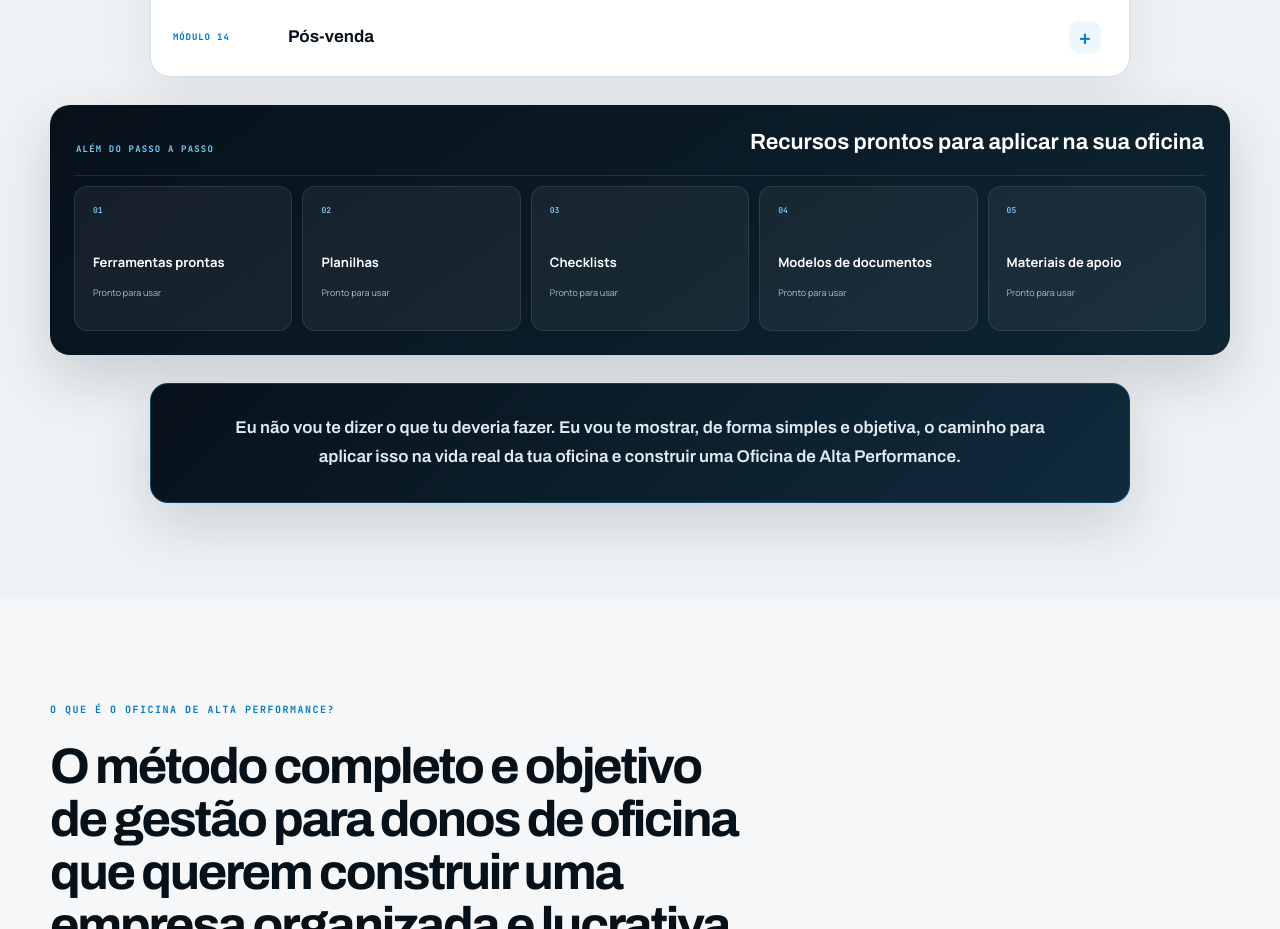
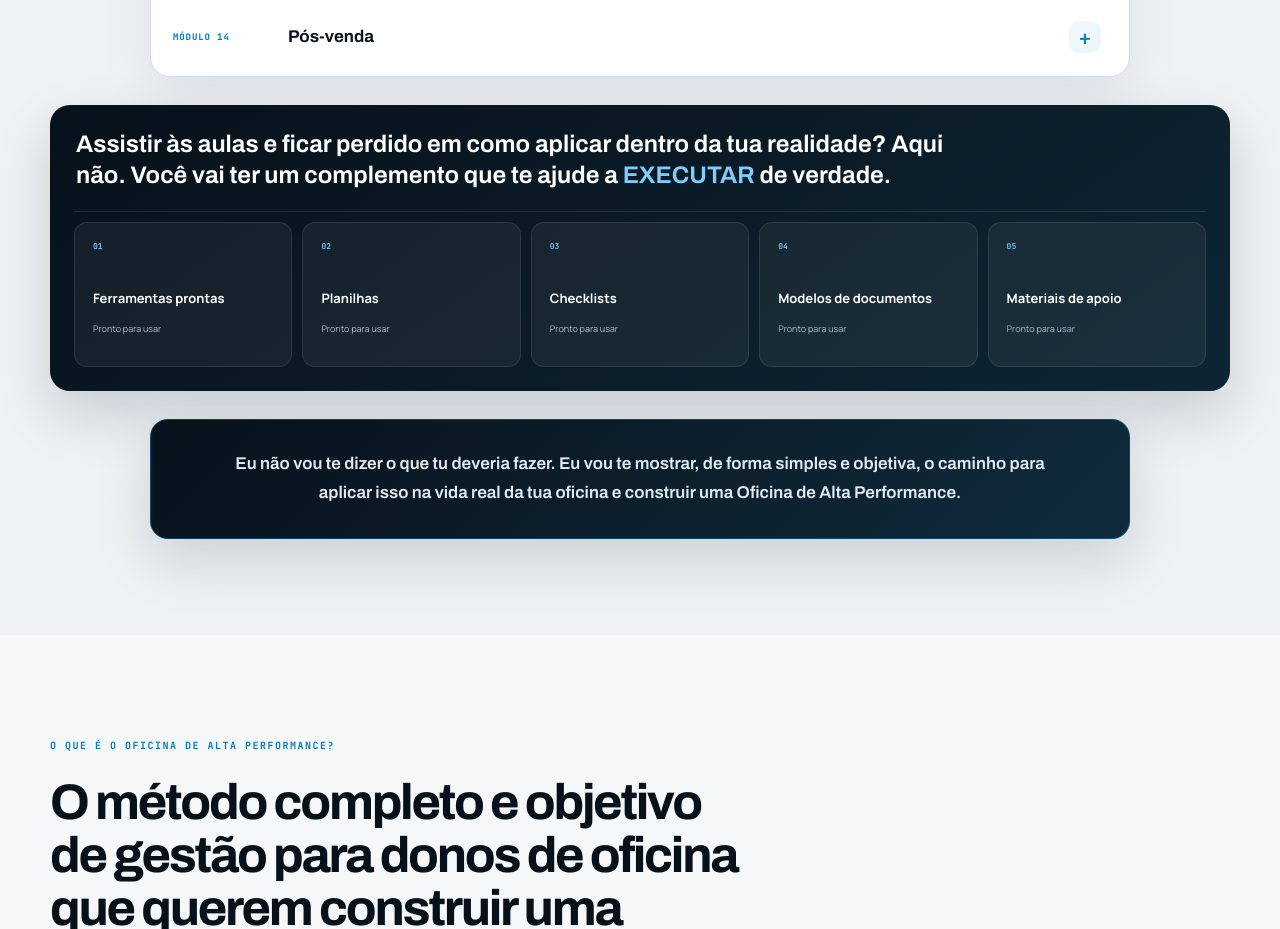
Before and after one commit to cezarhlima1/diegomensor, a Next.js app: page /oficinadealtaperformance in a window 1280 px wide. Shown: the part 5120-6049 px from the top of the page. Built offline with nearby package versions, Linux system fonts and the light colour scheme.

Commit message:
atualiza chamada dos materiais praticos

```diff
--- a/components/oficina-alta-performance/OficinaAltaPerformance.tsx
+++ b/components/oficina-alta-performance/OficinaAltaPerformance.tsx
@@ -228,8 +228,7 @@ export default function OficinaAltaPerformance() {
           </div>
           <div className={styles.materials}>
             <div className={styles.materialsIntro}>
-              <span>Além do passo a passo</span>
-              <strong>Recursos prontos para aplicar na sua oficina</strong>
+              <strong>Assistir às aulas e ficar perdido em como aplicar dentro da tua realidade? Aqui não. Você vai ter um complemento que te ajude a <em>EXECUTAR</em> de verdade.</strong>
             </div>
             {["Ferramentas prontas", "Planilhas", "Checklists", "Modelos de documentos", "Materiais de apoio"].map((item, i) => (
               <div className={styles.reveal} key={item}><span>0{i + 1}</span><b>{item}</b><small>Pronto para usar</small></div>
--- a/components/oficina-alta-performance/oficina.module.css
+++ b/components/oficina-alta-performance/oficina.module.css
@@ -867,3 +867,8 @@
 .resultsCta{display:flex;justify-content:center;margin-top:34px}
 .resultsCta .primaryCta{min-width:330px;min-height:62px}
 @media(max-width:700px){.resultsCta .primaryCta{width:100%;min-width:0}}
+
+.materials .materialsIntro{justify-content:flex-start}
+.materialsIntro strong{max-width:920px;font-size:24px;line-height:1.3;text-align:left}
+.materialsIntro strong em{color:#7fcdfc;font-style:normal}
+@media(max-width:700px){.materialsIntro strong{font-size:19px;line-height:1.4}}
```
